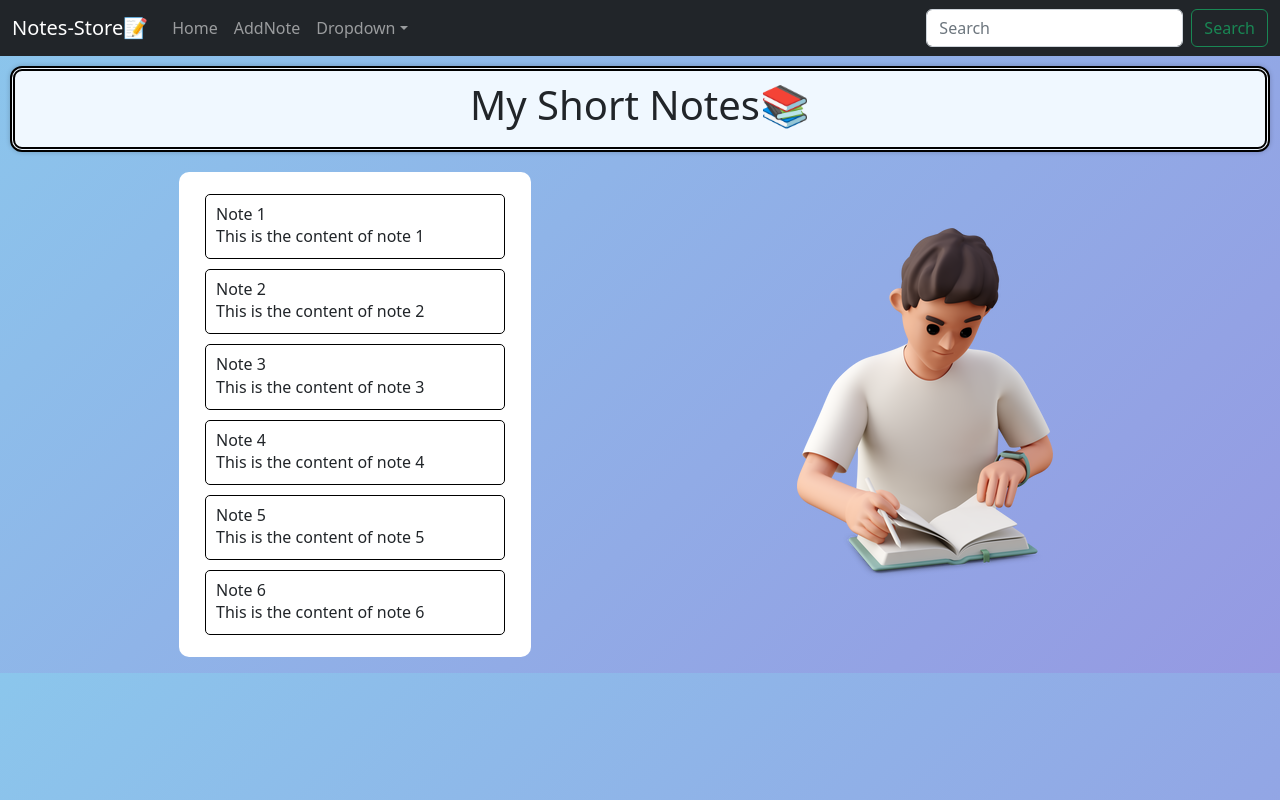
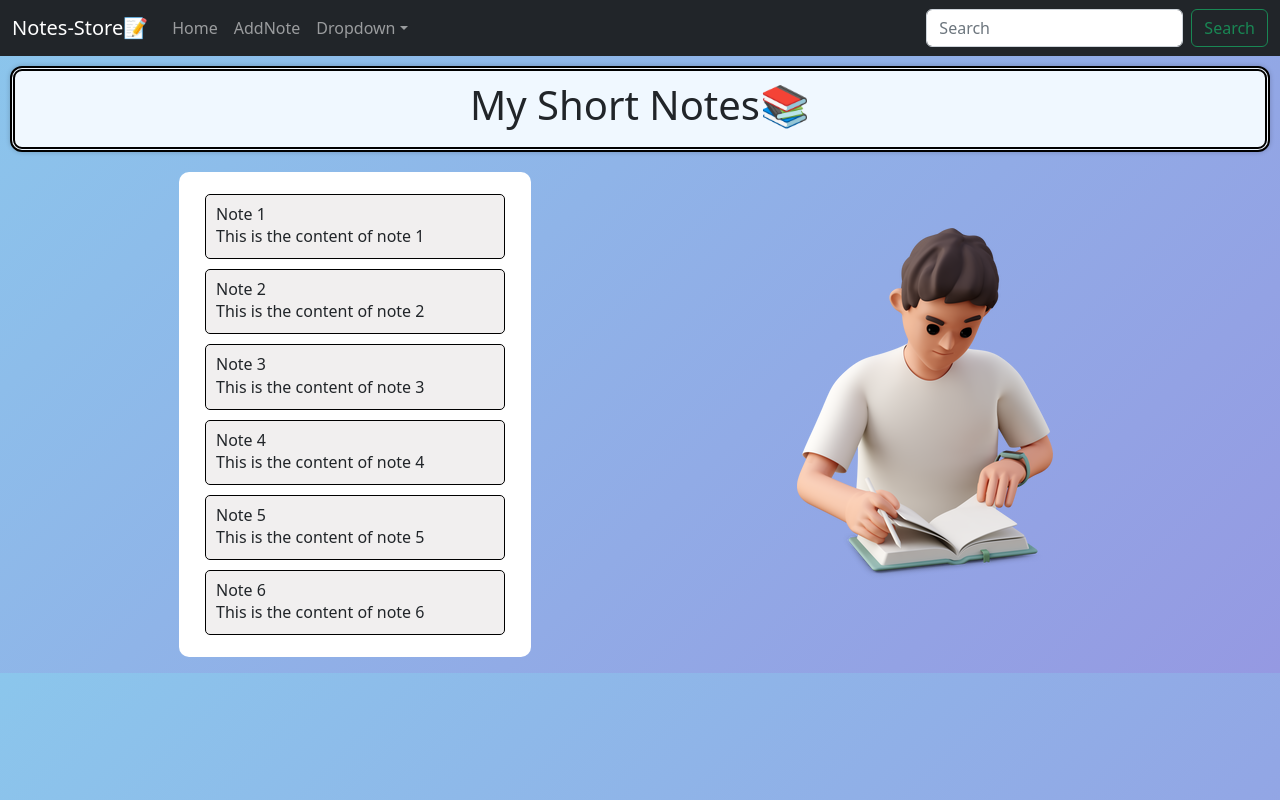
Before and after one commit to AnandShirbhaiyye/notes-store, a React (Create React App) app: page / in a window 1280 px wide. Built offline with nearby package versions, Linux system fonts and the light colour scheme.

Commit message:
small changes in css

```diff
--- a/src/components/Note/Note.css
+++ b/src/components/Note/Note.css
@@ -1,5 +1,6 @@
 .card-note{
     border: 1px solid black;
+    background-color: rgb(241, 239, 239);
     width: 300px;
     border-radius: 5px;
     margin: 10px;
```
